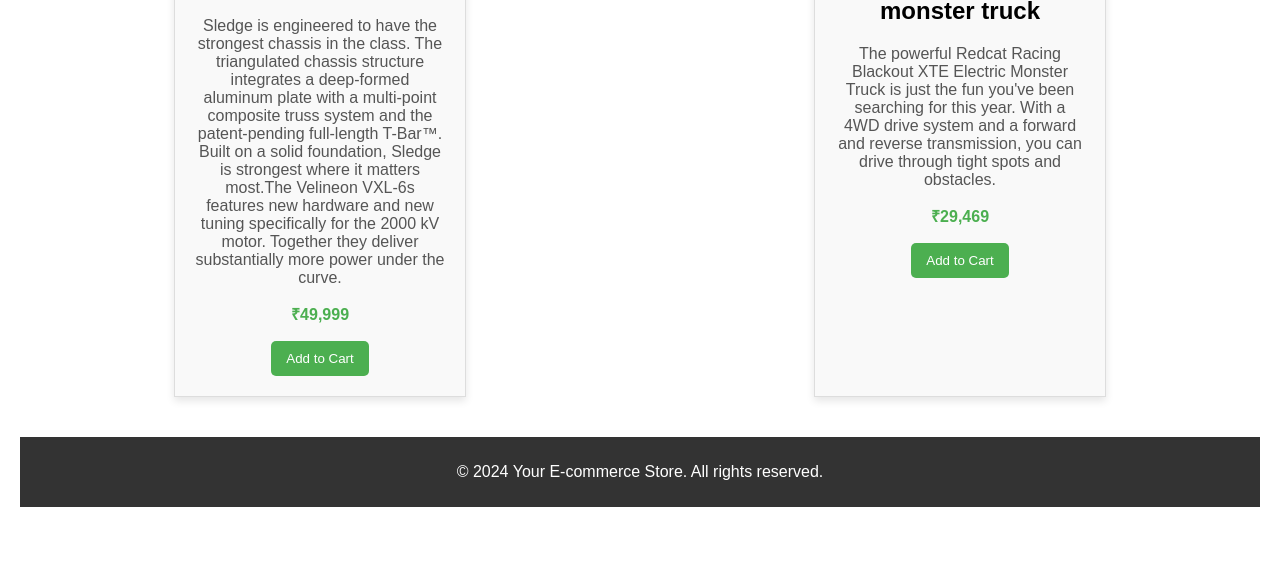
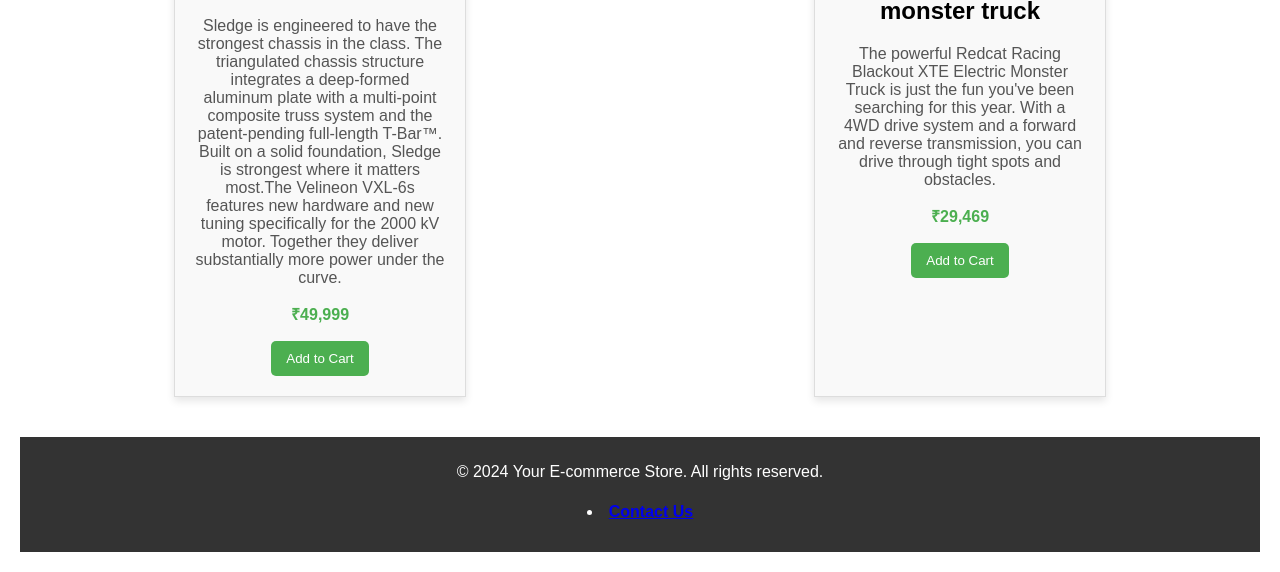
Before and after one commit to Arpitsingh4008/Task3-Ecell, a plain HTML site: page products.html in a window 1280 px wide. Shown: the part 2093-2665 px from the top of the page. Before the commit the page ends 2620 px from the top, so only its background shows below. Drawn offline with Linux system fonts and the light colour scheme.

Commit message:
Update products.html
Added form.html

```diff
--- a/products.html
+++ b/products.html
@@ -119,6 +119,9 @@
 
     <footer>
         <p>&copy; 2024 Your E-commerce Store. All rights reserved.</p>
+        <h4>
+            <li><a href="form.html">Contact Us</a></li>
+        </h4>
     </footer>
 
 </body>
```
